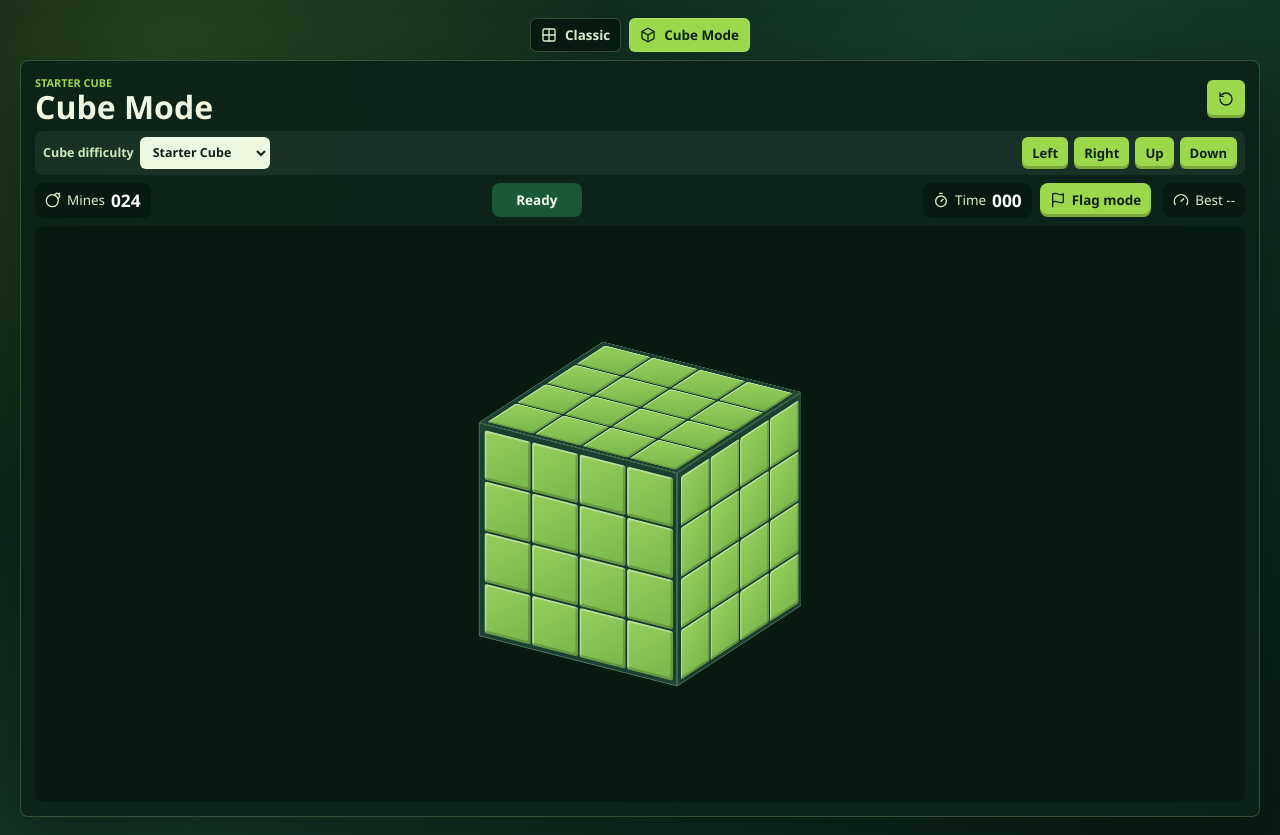
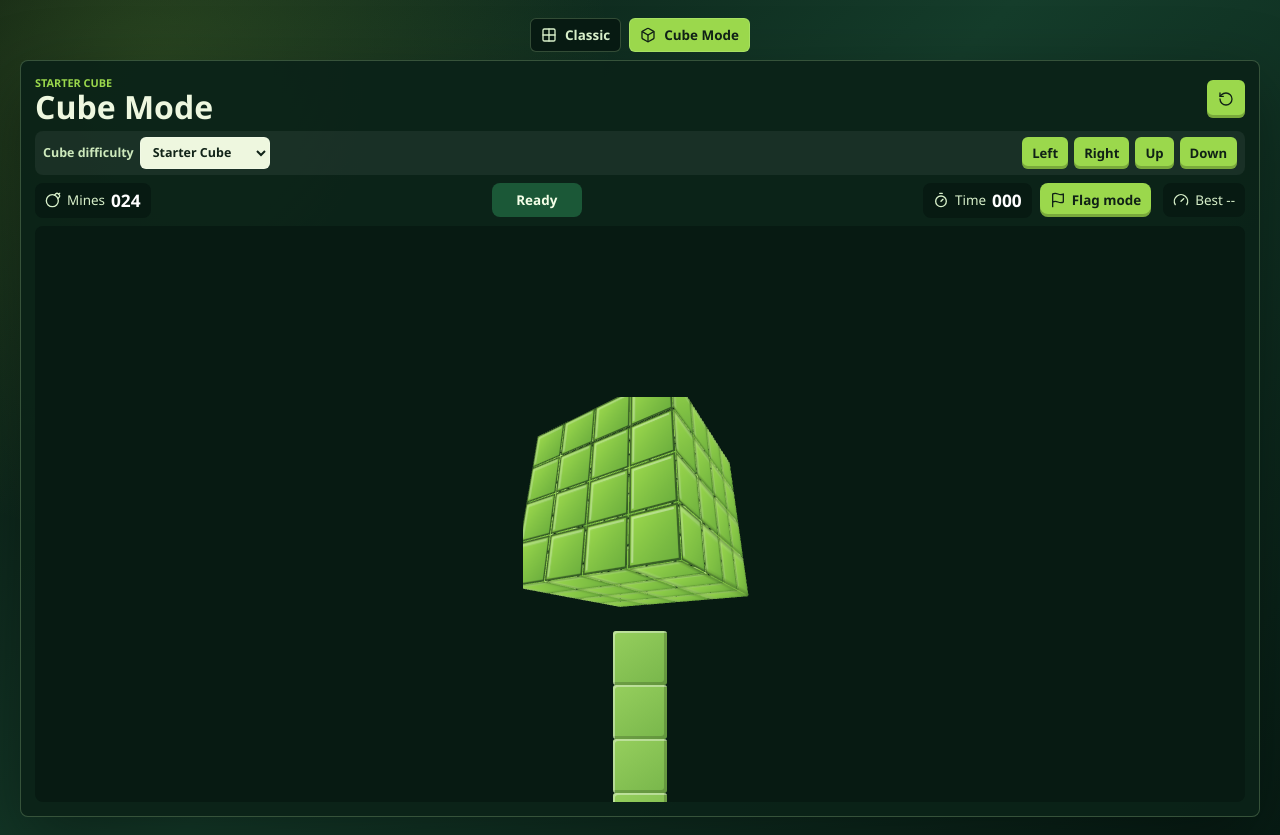
Before and after one commit to keepanitreel/mindsweeper, a React app: page / in a window 1280 px wide. Both pictures are taken after a click on the button "Cube Mode". Built offline with nearby package versions, Linux system fonts and the light colour scheme; the HTML template or start-up script is replaced by a standard one.

Commit message:
feat: render cube board through canvas bridge

```diff
--- a/src/components/CubeBoard.tsx
+++ b/src/components/CubeBoard.tsx
@@ -1,8 +1,10 @@
+import { useEffect, useRef, useState } from 'react';
 import type { CSSProperties, MouseEvent, PointerEvent } from 'react';
-import { useRef } from 'react';
 import { CUBE_FACES } from '../game/cube/geometry';
-import type { CubeCell, CubeFace, CubeGameState } from '../game/cube/types';
+import type { CubeCell, CubeGameState } from '../game/cube/types';
 import CubeCellButton from './CubeCellButton';
+import { hasPointerDragged, snapCubeRotation, type CubeSurfacePick, type PointerPosition } from './cubeBoardPicking';
+import { createCubeBoardScene, type CubeBoardSceneController } from './cubeBoardScene';
 
 export interface CubeRotation {
   x: number;
@@ -18,8 +20,20 @@ interface CubeBoardProps {
   onPeek: (cell: CubeCell | null) => void;
 }
 
+interface PointerDragState {
+  pointerId: number;
+  start: PointerPosition;
+  rotation: CubeRotation;
+  didDrag: boolean;
+}
+
 export default function CubeBoard({ game, rotation, onRotate, onCellPrimary, onCellFlag, onPeek }: CubeBoardProps) {
-  const dragStart = useRef<{ x: number; y: number; rotation: CubeRotation } | null>(null);
+  const stageRef = useRef<HTMLDivElement | null>(null);
+  const canvasRef = useRef<HTMLCanvasElement | null>(null);
+  const sceneRef = useRef<CubeBoardSceneController | null>(null);
+  const pointerState = useRef<PointerDragState | null>(null);
+  const [canvasFailed, setCanvasFailed] = useState(false);
+  const [lastCanvasPick, setLastCanvasPick] = useState<CubeSurfacePick | null>(null);
   const boardStyle = {
     '--cube-size': game.preset.size,
     '--cube-cell-size': getCubeCellSize(game.preset.size),
@@ -27,83 +41,155 @@ export default function CubeBoard({ game, rotation, onRotate, onCellPrimary, onC
     '--cube-rotate-y': `${rotation.y}deg`,
   } as CSSProperties;
 
-  function handlePointerDown(event: PointerEvent<HTMLDivElement>) {
-    const isButtonTarget = event.target instanceof Element && event.target.closest('button');
-    if (event.button !== 0 || getCellFromPoint(event.currentTarget, game, event.clientX, event.clientY) || isButtonTarget) {
+  useEffect(() => {
+    const canvas = canvasRef.current;
+    const stage = stageRef.current;
+    if (!canvas || !stage) {
       return;
     }
 
-    dragStart.current = { x: event.clientX, y: event.clientY, rotation };
+    if (!hasWebGLSupport(canvas)) {
+      setCanvasFailed(true);
+      return;
+    }
+
+    let scene: CubeBoardSceneController;
+    try {
+      scene = createCubeBoardScene(canvas);
+    } catch {
+      setCanvasFailed(true);
+      return;
+    }
+
+    sceneRef.current = scene;
+    scene.updateGame(game);
+    scene.updateRotation(rotation);
+
+    const resize = () => {
+      const rect = stage.getBoundingClientRect();
+      scene.resize(rect.width || 600, rect.height || 600);
+    };
+    resize();
+
+    const observer = typeof ResizeObserver === 'undefined' ? null : new ResizeObserver(resize);
+    observer?.observe(stage);
+
+    return () => {
+      observer?.disconnect();
+      scene.dispose();
+      sceneRef.current = null;
+    };
+  }, []);
+
+  useEffect(() => {
+    sceneRef.current?.updateGame(game);
+  }, [game]);
+
+  useEffect(() => {
+    sceneRef.current?.updateRotation(rotation);
+  }, [rotation]);
+
+  function handlePointerDown(event: PointerEvent<HTMLCanvasElement>) {
+    if (event.button !== 0) {
+      return;
+    }
+
+    pointerState.current = {
+      pointerId: event.pointerId,
+      start: { x: event.clientX, y: event.clientY },
+      rotation,
+      didDrag: false,
+    };
     event.currentTarget.setPointerCapture?.(event.pointerId);
   }
 
-  function handlePointerMove(event: PointerEvent<HTMLDivElement>) {
-    if (!dragStart.current) {
+  function handlePointerMove(event: PointerEvent<HTMLCanvasElement>) {
+    const current = { x: event.clientX, y: event.clientY };
+    const active = pointerState.current;
+
+    if (active) {
+      if (hasPointerDragged(active.start, current)) {
+        active.didDrag = true;
+        onRotate(getDragRotation(active, current));
+      }
       return;
     }
 
-    const deltaX = event.clientX - dragStart.current.x;
-    const deltaY = event.clientY - dragStart.current.y;
-    onRotate({
-      x: dragStart.current.rotation.x - deltaY * 0.35,
-      y: dragStart.current.rotation.y + deltaX * 0.35,
-    });
+    const cell = pickCell(event.clientX, event.clientY);
+    onPeek(cell);
   }
 
-  function handlePointerUp() {
-    dragStart.current = null;
-  }
-
-  function handleClickCapture(event: MouseEvent<HTMLDivElement>) {
-    if (event.detail === 0) {
+  function handlePointerUp(event: PointerEvent<HTMLCanvasElement>) {
+    const active = pointerState.current;
+    if (!active || active.pointerId !== event.pointerId) {
       return;
     }
 
-    const cell = getCellFromPoint(event.currentTarget, game, event.clientX, event.clientY);
+    pointerState.current = null;
+    event.currentTarget.releasePointerCapture?.(event.pointerId);
+    const current = { x: event.clientX, y: event.clientY };
+
+    if (active.didDrag || hasPointerDragged(active.start, current)) {
+      onRotate(snapCubeRotation(getDragRotation(active, current)));
+      return;
+    }
+
+    const cell = pickCell(event.clientX, event.clientY);
+    if (cell) {
+      onCellPrimary(cell);
+    }
+  }
+
+  function handlePointerCancel(event: PointerEvent<HTMLCanvasElement>) {
+    if (pointerState.current?.pointerId === event.pointerId) {
+      pointerState.current = null;
+    }
+  }
+
+  function handleContextMenu(event: MouseEvent<HTMLCanvasElement>) {
+    const cell = pickCell(event.clientX, event.clientY);
     if (!cell) {
       return;
     }
 
     event.preventDefault();
-    event.stopPropagation();
-    onCellPrimary(cell);
-  }
-
-  function handleContextMenuCapture(event: MouseEvent<HTMLDivElement>) {
-    const cell = getCellFromPoint(event.currentTarget, game, event.clientX, event.clientY);
-    if (!cell) {
-      return;
-    }
-
-    event.preventDefault();
-    event.stopPropagation();
     onCellFlag(cell);
   }
 
-  function handlePointerMoveCapture(event: PointerEvent<HTMLDivElement>) {
-    if (dragStart.current) {
-      return;
+  function pickCell(clientX: number, clientY: number): CubeCell | null {
+    const pick = sceneRef.current?.pickCell(clientX, clientY) ?? null;
+    setLastCanvasPick(pick);
+    if (!pick) {
+      return null;
     }
 
-    onPeek(getCellFromPoint(event.currentTarget, game, event.clientX, event.clientY));
+    return game.board[pick.face]?.[0]?.[pick.row]?.[pick.col] ?? null;
   }
 
   return (
     <div
-      className="cube-stage"
+      className={`cube-stage ${canvasFailed ? 'cube-stage-fallback' : ''}`}
+      data-rotation-x={rotation.x}
+      data-rotation-y={rotation.y}
       style={boardStyle}
-      onPointerDown={handlePointerDown}
-      onPointerMoveCapture={handlePointerMoveCapture}
-      onPointerMove={handlePointerMove}
-      onPointerUp={handlePointerUp}
-      onPointerCancel={handlePointerUp}
+      ref={stageRef}
       onPointerLeave={() => onPeek(null)}
-      onClickCapture={handleClickCapture}
-      onContextMenuCapture={handleContextMenuCapture}
     >
-      <div className="cube" aria-label={`${game.preset.label} cube board`}>
+      <canvas
+        className="cube-canvas"
+        ref={canvasRef}
+        aria-label={`${game.preset.label} interactive cube board`}
+        data-last-pick={lastCanvasPick ? `${lastCanvasPick.face}:${lastCanvasPick.row}:${lastCanvasPick.col}` : ''}
+        onPointerDown={handlePointerDown}
+        onPointerMove={handlePointerMove}
+        onPointerUp={handlePointerUp}
+        onPointerCancel={handlePointerCancel}
+        onContextMenu={handleContextMenu}
+      />
+
+      <div className={`cube-accessible-board ${canvasFailed ? 'visible' : ''}`} aria-label={`${game.preset.label} accessible cube board`}>
         {CUBE_FACES.map((face) => (
-          <div className={`cube-face cube-face-${face}`} role="grid" aria-label={`${face} cube face`} key={face}>
+          <div className="cube-accessible-face" role="grid" aria-label={`${face} cube face`} key={face}>
             {game.board[face][0].flat().map((cell) => (
               <CubeCellButton key={cell.id} cell={cell} onPrimary={onCellPrimary} onFlag={onCellFlag} onPeek={onPeek} />
             ))}
@@ -114,85 +200,17 @@ export default function CubeBoard({ game, rotation, onRotate, onCellPrimary, onC
   );
 }
 
-function getCellFromPoint(stage: HTMLDivElement, game: CubeGameState, clientX: number, clientY: number): CubeCell | null {
-  const face = getFaceFromPoint(stage, clientX, clientY);
-  const faceName = face ? getFaceName(face) : null;
-  const localPoint = face ? getFaceLocalPoint(face, clientX, clientY) : null;
-
-  if (!face || !faceName || !localPoint) {
-    return null;
-  }
-
-  const cell = face?.querySelector<HTMLElement>('.cube-cell');
-  if (!cell) {
-    return null;
-  }
-
-  const faceStyle = getComputedStyle(face);
-  const gridX = localPoint.x - (parseCssPixel(faceStyle.paddingLeft) ?? 0);
-  const gridY = localPoint.y - (parseCssPixel(faceStyle.paddingTop) ?? 0);
-  const strideX = cell.offsetWidth + (parseCssPixel(faceStyle.columnGap) ?? 0);
-  const strideY = cell.offsetHeight + (parseCssPixel(faceStyle.rowGap) ?? 0);
-  const col = Math.floor(gridX / strideX);
-  const row = Math.floor(gridY / strideY);
-  const cellX = gridX - col * strideX;
-  const cellY = gridY - row * strideY;
-
-  if (row < 0 || row >= game.preset.size || col < 0 || col >= game.preset.size) {
-    return null;
-  }
-
-  if (cellX < 0 || cellX > cell.offsetWidth || cellY < 0 || cellY > cell.offsetHeight) {
-    return null;
-  }
-
-  return game.board[faceName][0][row][col];
+function getDragRotation(active: PointerDragState, current: PointerPosition): CubeRotation {
+  return {
+    x: active.rotation.x - (current.y - active.start.y) * 0.35,
+    y: active.rotation.y + (current.x - active.start.x) * 0.35,
+  };
 }
 
-function getFaceFromPoint(stage: HTMLDivElement, clientX: number, clientY: number): HTMLElement | null {
-  const elementFromPoint = stage.ownerDocument.elementFromPoint;
-  if (!elementFromPoint) {
-    return null;
-  }
+function hasWebGLSupport(canvas: HTMLCanvasElement): boolean {
+  const view = canvas.ownerDocument.defaultView;
 
-  stage.classList.add('cube-stage-picking');
-
-  try {
-    const element = elementFromPoint.call(stage.ownerDocument, clientX, clientY);
-    const face = element instanceof Element ? element.closest<HTMLElement>('.cube-face') : null;
-    return face && stage.contains(face) ? face : null;
-  } finally {
-    stage.classList.remove('cube-stage-picking');
-  }
-}
-
-function getFaceName(face: HTMLElement): CubeFace | null {
-  return CUBE_FACES.find((cubeFace) => face.classList.contains(`cube-face-${cubeFace}`)) ?? null;
-}
-
-function getFaceLocalPoint(face: HTMLElement, clientX: number, clientY: number): { x: number; y: number } | null {
-  const view = face.ownerDocument.defaultView;
-  if (!view) {
-    return null;
-  }
-
-  let point: { x: number; y: number } | null = null;
-  face.addEventListener(
-    'mousemove',
-    (event) => {
-      point = { x: event.offsetX, y: event.offsetY };
-      event.stopImmediatePropagation();
-    },
-    { capture: true, once: true },
-  );
-  face.dispatchEvent(new view.MouseEvent('mousemove', { clientX, clientY, bubbles: false, view }));
-
-  return point;
-}
-
-function parseCssPixel(value: string): number | null {
-  const parsed = Number.parseFloat(value);
-  return Number.isFinite(parsed) ? parsed : null;
+  return Boolean(view?.WebGLRenderingContext || view?.WebGL2RenderingContext);
 }
 
 function getCubeCellSize(cubeSize: number): string {
```
Also changed, not shown: 1 other file (tests, documents, lock files or other folders).
